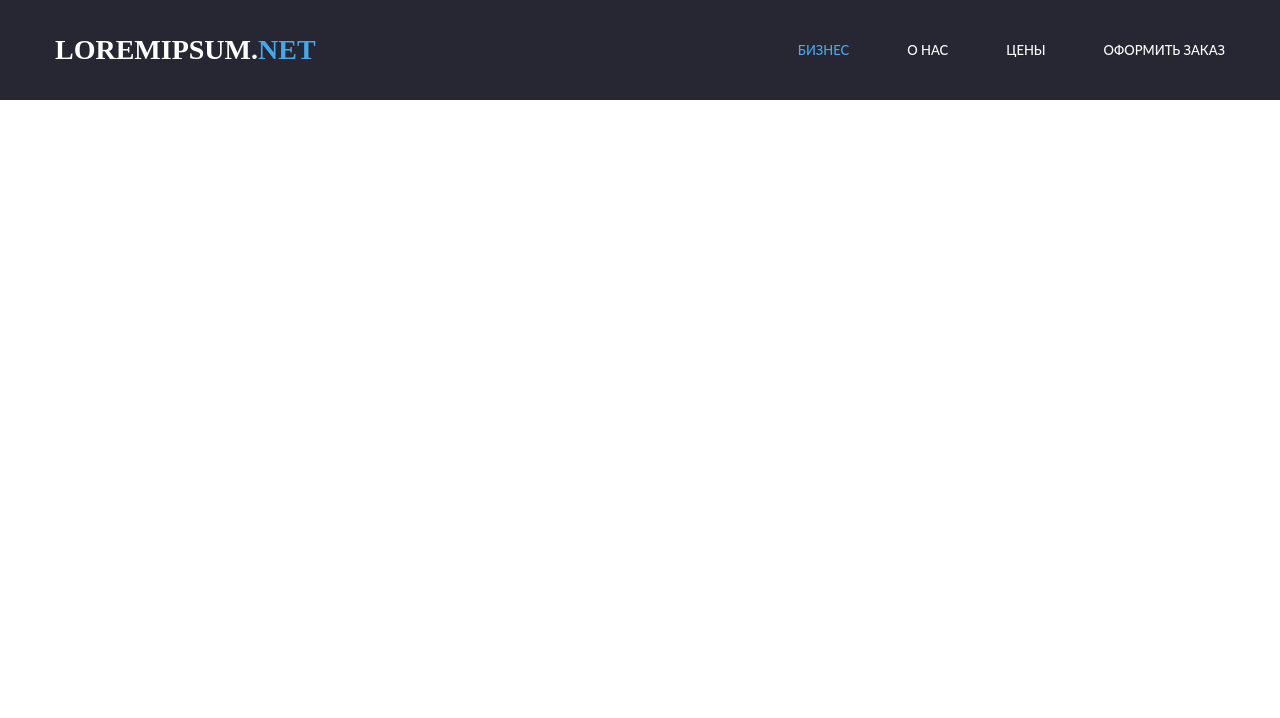
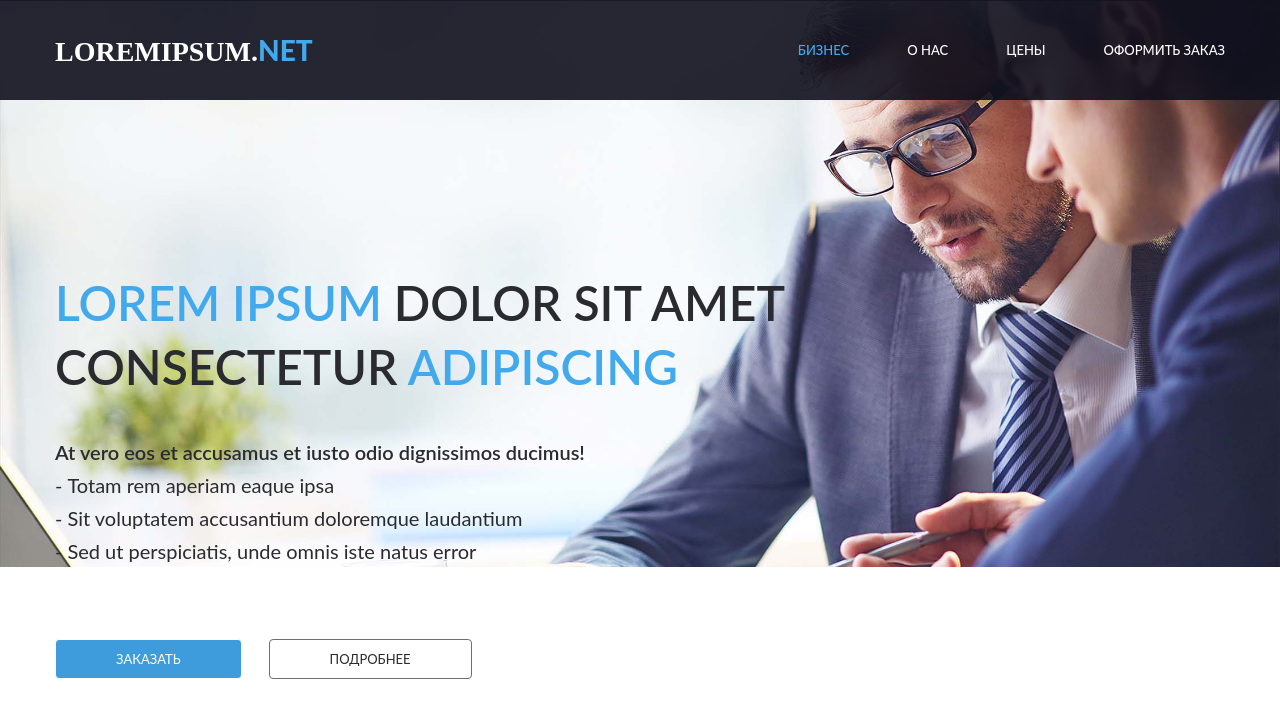
Before and after one commit to efimov-it/typesetting-for-tk, a plain HTML site: page index.html in a window 1280 px wide. Drawn offline with Linux system fonts and the light colour scheme; a web font is replaced by a local one.

Commit message:
Сверстал баннер (только десктоп)

```diff
--- a/index.html
+++ b/index.html
@@ -11,7 +11,7 @@
 <body>
     <header class="main-header">
         <a class="main-header_logo logo" href="/">
-            LoremIpsum.<span class="logo_accent">Net</span>
+            LoremIpsum.<span class="text-accent">Net</span>
         </a>
         <nav class="main-header_menu menu">
             <a class="menu_item menu_item__active" href="#business">Бизнес</a>
@@ -20,5 +20,27 @@
             <a class="menu_item" href="#make-order">Оформить заказ</a>
         </nav>
     </header>
+
+    <main class="page main-page">
+        <div class="main-page_banner banner">
+            <img class="banner_background" src="/img/main-page-banner.jpg" alt="LoremIpsum.Net" />
+            <h2 class="banner_title">
+                <span class="text-accent">Lorem ipsum</span> dolor sit amet<br />
+                consectetur <span class="text-accent">adipiscing</span>
+            </h2>
+            <p class="banner_text">At vero eos et accusamus et iusto odio dignissimos ducimus!</p>
+            <ul class="banner_list list">
+                <li class="list_item">Totam rem aperiam eaque ipsa</li>
+                <li class="list_item">Sit voluptatem accusantium doloremque laudantium</li>
+                <li class="list_item">Sed ut perspiciatis, unde omnis iste natus error</li>
+            </ul>
+            <div class="banner_buttons">
+                <a class="banner_button button button__accent" type="button" href="#make-order">Заказать</a>
+                <a class="banner_button button" type="button" href="#more">Подробнее</a>
+            </div>
+        </div>
+
+
+    </main>
 </body>
 </html>
--- /dev/null
+++ b/scss/_banner.scss
@@ -0,0 +1,50 @@
+.banner {
+    display: flex;
+    flex-direction: column;
+    height: 850px;
+    align-items: flex-start;
+    justify-content: center;
+    padding: 100px calc(50% - 585px) 0px;
+
+    &_background {
+        width: 100%;
+        position: absolute;
+        top: 0px;
+        left: 0px;
+        z-index: -1;
+    }
+
+    &_title {
+        font-family: Lato;
+        font-weight: 600;
+        font-size: 48px;
+        text-transform: uppercase;
+        padding-bottom: 46px;
+        line-height: 64px;
+    }
+
+    &_text, &_list {
+        font-family: Lato;
+        font-size: 20px;
+        line-height: 15px;
+    }
+
+    &_text {
+        font-weight: 600;
+        padding-bottom: 18px;
+    }
+
+    &_list {
+        padding-bottom: 80px;
+    }
+
+    &_button {
+        &:not(:last-child) {
+            margin-right: 27px;
+        }
+    }
+
+    &_buttons {
+        display: flex;
+    }
+}
--- /dev/null
+++ b/scss/_button.scss
@@ -0,0 +1,21 @@
+.button {
+    display: flex;
+    align-items: center;
+    justify-content: center;
+    height: 40px;
+    min-width: 180px;
+    padding-left: 60px;
+    padding-right: 60px;
+    font-size: 13px;
+    text-transform: uppercase;
+    background: #ffffff;
+    border: 1px solid #6f6d7b;
+    border-radius: 4px;
+    line-height: 10px;
+
+    &__accent {
+        background: #3e9cdc;
+        border-color: #ffffff;
+        color: #ffffff;
+    }
+}
--- a/scss/_header.scss
+++ b/scss/_header.scss
@@ -1,6 +1,8 @@
 .main-header {
+    position: fixed;
+    width: 100%;
+    height: 100px;
     display: flex;
-    height: 100px;
     align-items: center;
     justify-content: space-between;
     padding: 40px calc(50% - 585px);
--- /dev/null
+++ b/scss/_list.scss
@@ -0,0 +1,16 @@
+.list {
+    list-style: none;
+
+    &_item {
+
+
+        &::before {
+            content: '-';
+            padding-right: 5px;
+        }
+
+        &:not(:last-child) {
+            padding-bottom: 18px;
+        }
+    }
+}
--- a/scss/_logo.scss
+++ b/scss/_logo.scss
@@ -4,8 +4,4 @@
     font-size: 28px;
     color: #ffffff;
     text-transform: uppercase;
-
-    &_accent {
-        color: #42a9ed;
-    }
 }
--- a/scss/index.scss
+++ b/scss/index.scss
@@ -5,17 +5,41 @@
 }
 @font-face {
     font-family: 'Lato';
+    font-weight: 400;
+    src: url(/fonts/lato/Lato-Regular.ttf) format('truetype');
+}
+@font-face {
+    font-family: 'Lato';
     font-weight: 500;
     src: url(/fonts/lato/Lato-Semibold.ttf) format('truetype');
+}
+@font-face {
+    font-family: 'Lato';
+    font-weight: 600;
+    src: url(/fonts/lato/Lato-Bold.ttf) format('truetype');
 }
 
 @import 'header';
 @import 'logo';
 @import 'menu';
 
+@import 'banner';
+@import 'list';
+@import 'button';
+
 * {
     margin: 0px;
     padding: 0px;
     box-sizing: border-box;
     text-decoration: none;
+    color: #2a2b30;
+    font-family: Lato;
 }
+
+.text {
+
+
+    &-accent {
+        color: #42a9ed;
+    }
+}
```
Also changed, not shown: css/index.css, img/main-page-banner.jpg (added), 1 other file.
